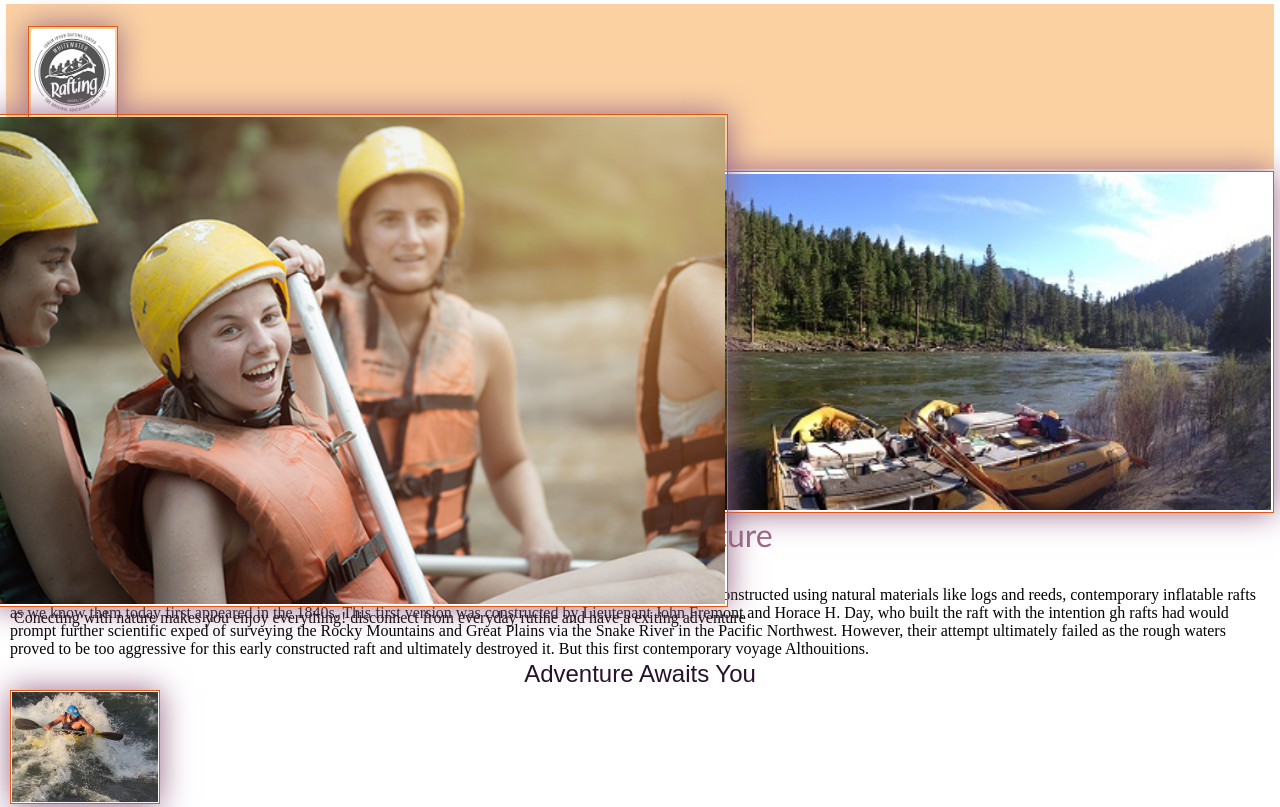
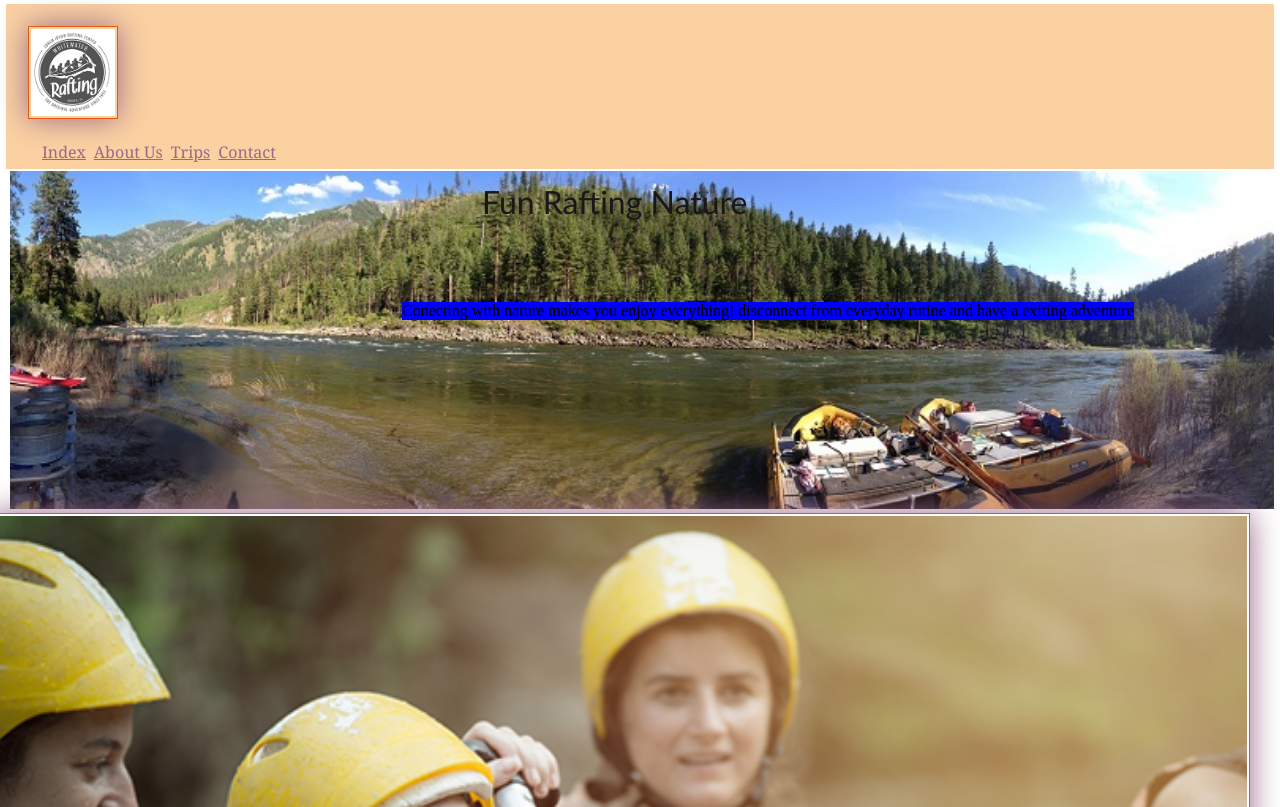
Before and after one commit to carcent/wdd130, a plain HTML site: page wwr/about.html in a window 1280 px wide. Shown: the top 807 px of the page. Drawn offline with Linux system fonts and the light colour scheme.

Commit message:
last change

```diff
--- a/wwr/about.html
+++ b/wwr/about.html
@@ -26,10 +26,10 @@
             <div class="hero">
                 <img src="images/background.jpg" alt="Background">
                 <h1>Fun Rafting Nature</h1>
-            <article>
-                <img src="images/happy-client.png" alt="happy">
-                <p> Conecting with nature makes you enjoy everything! disconnect from everyday rutine and have a exiting adventure</p>
-            </article>
+                <article>
+                    <img src="images/happy-client.png" class="happy">
+                    <p> Conecting with nature makes you enjoy everything! disconnect from everyday rutine and have a exiting adventure</p>
+                </article>
             </div>
             <section>
                 <h2>History</h2>
--- a/wwr/styles/rafting.css
+++ b/wwr/styles/rafting.css
@@ -9,15 +9,10 @@
     --text: #996888ff;
 }
 
-
-
-
-
 * {
     margin:2px;
     padding: 0;
     box-sizing: border-box;
-
 }
 
 
@@ -32,17 +27,10 @@ nav a:link, nav a:visited {
     font-family: Georgia, 'Times New Roman', Times, serif;
     float: left;
 }
+
 nav {
     background-color: #fbd1a2ff;
     padding: 10px;
-}
-
-heading h1, article{
-    position:absolute;
-    top: 110px;
-    left: 10px;
-    z-index: 1;
-
 }
 
 article img{
@@ -56,8 +44,6 @@ article img{
     float:right;
 }
 
-
-
 h1, h2{
     color:#28112bff;
     text-align: center;
@@ -66,10 +52,6 @@ h1, h2{
     font-style: normal;
 }
 
-
-
-
-
 p { padding: 0;}
 
 setion{
@@ -77,7 +59,7 @@ setion{
     text-align: center;
 }
 
-img{
+header img{
 
     width: 90px;
     height: auto;
@@ -94,13 +76,27 @@ section img{
     box-shadow: 0 0 30px #996888ff;
 
 }
+.happy img {
+    position: absolute;
+    top: 140px;
+    width: 80px;
+    height: auto;
+    border:none;
 
+}
 .image {
     display: block;
     margin-bottom:20px;
 }
+article p{
+    position:absolute;
+    top: 300px;
+    left: 25rem;
+    background-color: blue;
+}
 
 footer{
+
     margin-top: 150px;
     border-top: 1px solid #e55812ff;
     text-align: center
@@ -119,15 +115,27 @@ footer nav a {
 }
 
 .hero h1 {
-    color:#996888ff;
+
+    color:rgb(26, 23, 25);
     font-family: 'Trebuchet MS', 'Lucida Sans Unicode', 'Lucida Grande', 'Lucida Sans', Arial, sans-serif;
-
+    position:absolute;
+    top: 180px;
+    left: 30rem;
 }
 
 .hero img {
+
     display:block;
     width: 100%;
     height: auto;
     float: center;
     margin-right: 20px;
 }
+.happy img{
+    position: absolute;
+    top:300px;
+    left:40px;
+    width: 30px;
+    height:auto;
+
+}
```
